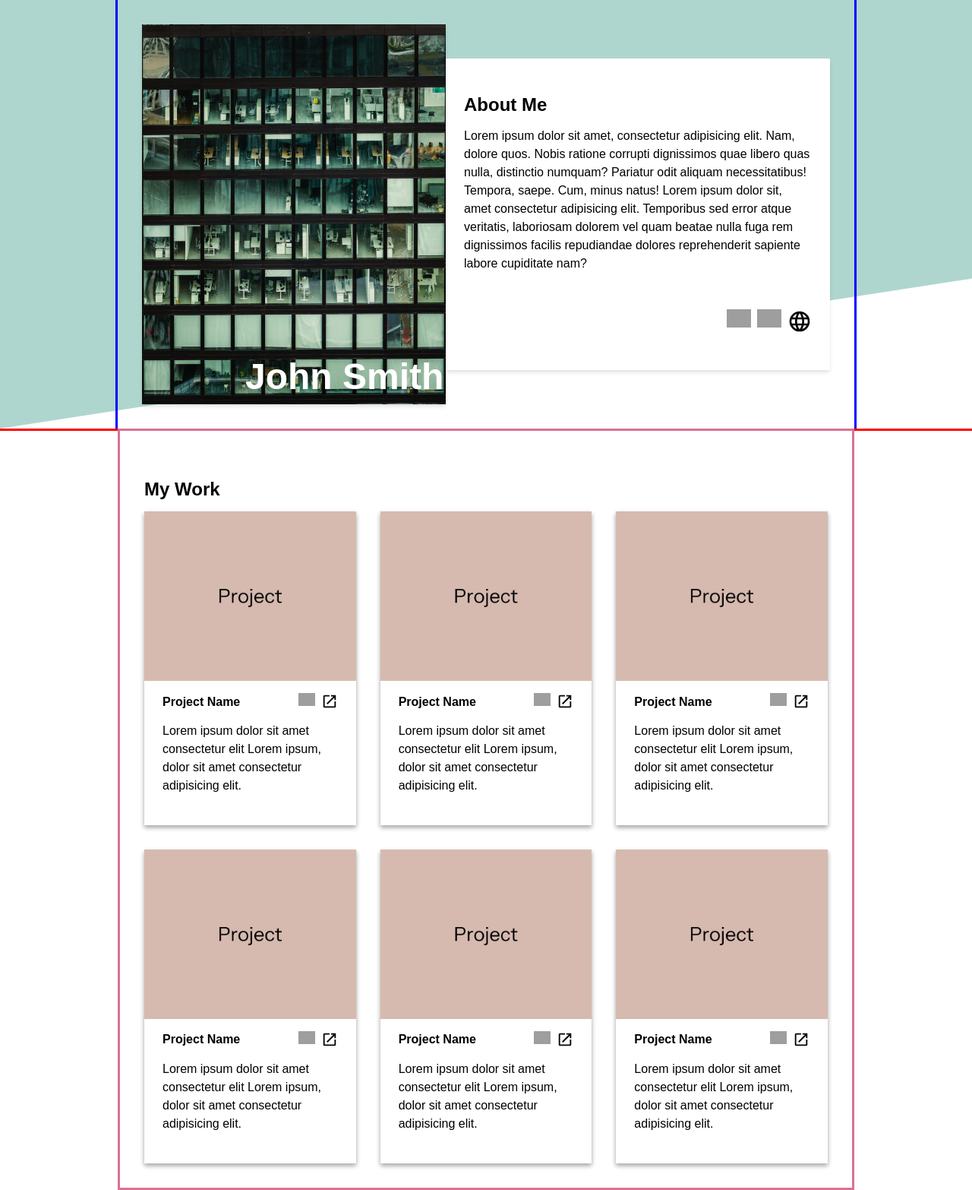
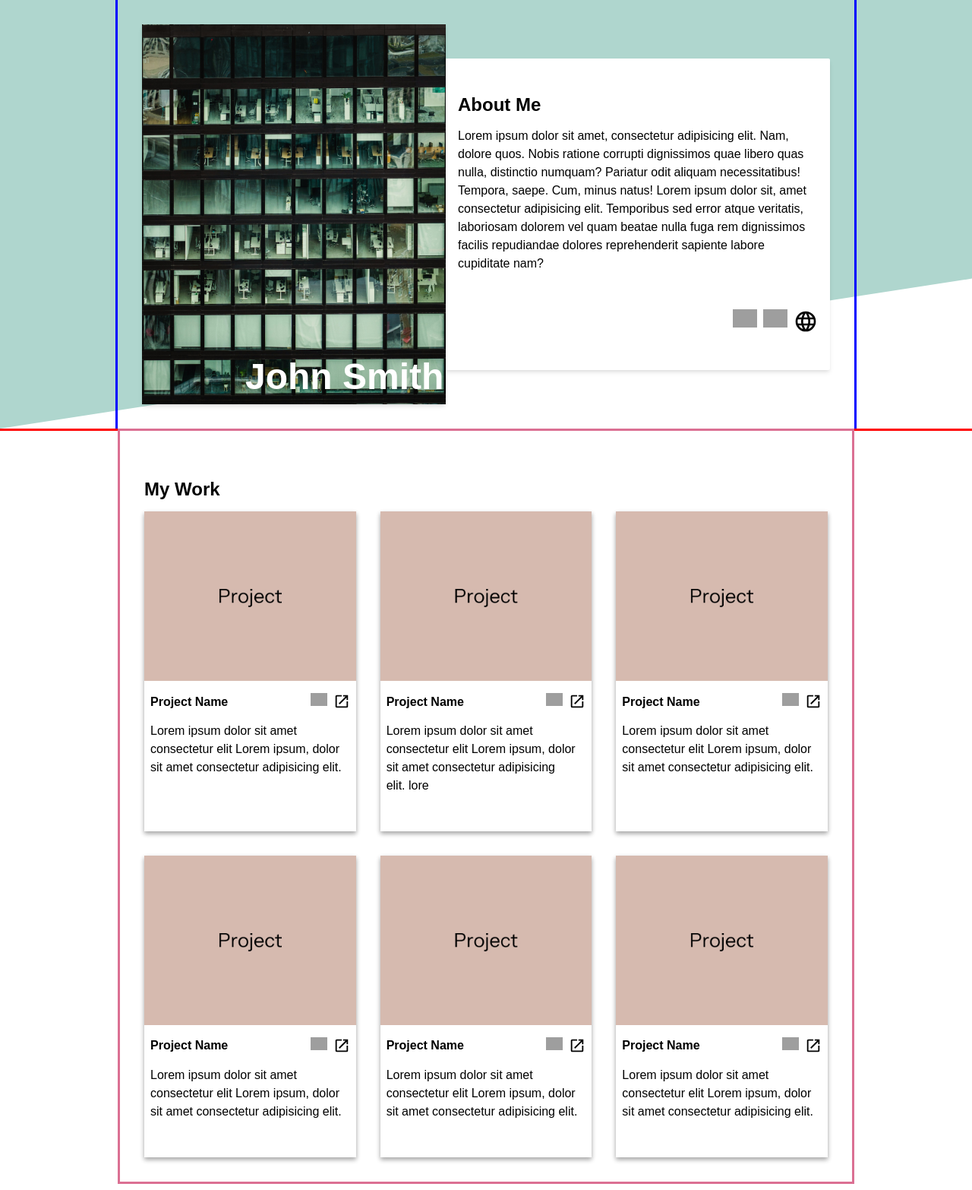
Before and after one commit to AP-720/responsive_homepage, a plain HTML site: page index.html in a window 1280 px wide. Shown: the whole page at 76% size. Drawn offline with Linux system fonts and the light colour scheme; grey boxes are pictures that could not be loaded.

Commit message:
refactor: implement CSS variables and standardize padding syntax
- Add system-wide variables for colors, spacing, and box shadows
- Standardize padding shorthand notation across all components

```diff
--- a/css/styles.css
+++ b/css/styles.css
@@ -1,3 +1,22 @@
+:root {
+	/* Colours */
+	--colour-primary: oklch(84.62% 0.0427 181.45);
+	--colour-background: #ffffff;
+	--colour-text: #000000;
+
+	/* Spacing */
+	--spacing-small: 0.5rem;
+	--spacing-medium: 1rem;
+	--spacing-large: 2rem;
+	--spacing-xl: 3rem;
+
+	/* Shadows */
+	--heading-shadow: rgba(0, 0, 0, 0.1) 0px 4px 6px -1px,
+		rgba(0, 0, 0, 0.06) 0px 2px 4px -1px;
+	--card-shadow: rgba(0, 0, 0, 0.16) 0px 3px 6px,
+		rgba(0, 0, 0, 0.23) 0px 3px 6px;
+}
+
 body {
 	display: flex;
 	flex-direction: column;
@@ -20,19 +39,17 @@ h1 {
 }
 
 h2 {
-	padding-bottom: 1rem;
+	padding-bottom: var(--spacing-medium);
 }
 
 h3 {
-	padding: 2rem 0 1rem 0;
+	padding: var(--spacing-large) 0 var(--spacing-medium) 0;
 	font-size: 1.5rem;
 }
 
 .header-content-container {
 	max-width: 970px;
-	/* padding-top: 2rem;
-	padding-bottom: 2rem; */
-	padding: 2rem;
+	padding: var(--spacing-large);
 	outline: solid blue;
 	margin-inline: auto;
 	display: flex;
@@ -55,21 +72,20 @@ h3 {
 
 .header-text-container {
 	/* outline: solid green; */
-	padding: 3rem 1.5rem;
+	padding: var(--spacing-xl) var(--spacing-medium);
 	background-color: rgb(255, 255, 255);
-	box-shadow: rgba(0, 0, 0, 0.1) 0px 4px 6px -1px,
-		rgba(0, 0, 0, 0.06) 0px 2px 4px -1px;
+	box-shadow: var(--heading-shadow);
 	border-radius: 0 2px 2px 0;
 }
 
 .about-me-text {
-	padding-bottom: 3rem;
+	padding-bottom: var(--spacing-xl);
 }
 
 .icon-container {
 	display: flex;
 	flex-direction: row;
-	gap: 0.5rem;
+	gap: var(--spacing-small);
 	justify-content: flex-end;
 }
 
@@ -91,37 +107,33 @@ h3 {
 	max-width: 970px;
 	margin-inline: auto;
 	border: solid palevioletred;
-	padding: 2rem;
+	padding: var(--spacing-large);
 }
 
 .project-card-container {
 	display: grid;
-	gap: 2rem;
+	gap: var(--spacing-large);
 	grid-template-columns: repeat(auto-fit, minmax(15rem, 1fr));
 }
 
 .card {
 	max-width: 300px;
-	box-shadow: rgba(0, 0, 0, 0.16) 0px 3px 6px, rgba(0, 0, 0, 0.23) 0px 3px 6px;
+	box-shadow: var(--card-shadow);
 }
 
 .project-image {
 	max-width: 100%;
 	height: auto;
-	padding-bottom: 1rem;
+	padding-bottom: var(--spacing-medium);
 }
 
 .project-card-title {
 	display: flex;
 	justify-content: space-between;
 	align-items: center;
-	padding-bottom: 1rem;
-	padding-left: 1.5rem;
-	padding-right: 1.5rem;
+	padding: 0 var(--spacing-small) var(--spacing-medium) var(--spacing-small);
 }
 
 .project-text {
-	padding-bottom: 2.5rem;
-	padding-left: 1.5rem;
-	padding-right: 1.5rem;
+	padding: 0 var(--spacing-small) var(--spacing-xl) var(--spacing-small);
 }
--- a/index.html
+++ b/index.html
@@ -94,7 +94,7 @@
 								</a>
 							</div>
 						</div>
-						<p class="project-text">Lorem ipsum dolor sit amet consectetur elit Lorem ipsum, dolor sit amet consectetur adipisicing elit.</p>
+						<p class="project-text">Lorem ipsum dolor sit amet consectetur elit Lorem ipsum, dolor sit amet consectetur adipisicing elit. lore</p>
 					</div>
 					<div class="card">
 						<img class="project-image" src="images/Project-Cover.jpg" alt="" srcset="">
@@ -174,8 +174,6 @@
 					</div>
 				</div>
 			</div>
-
-
 		</main>
 		<footer></footer>
 	</body>
```
